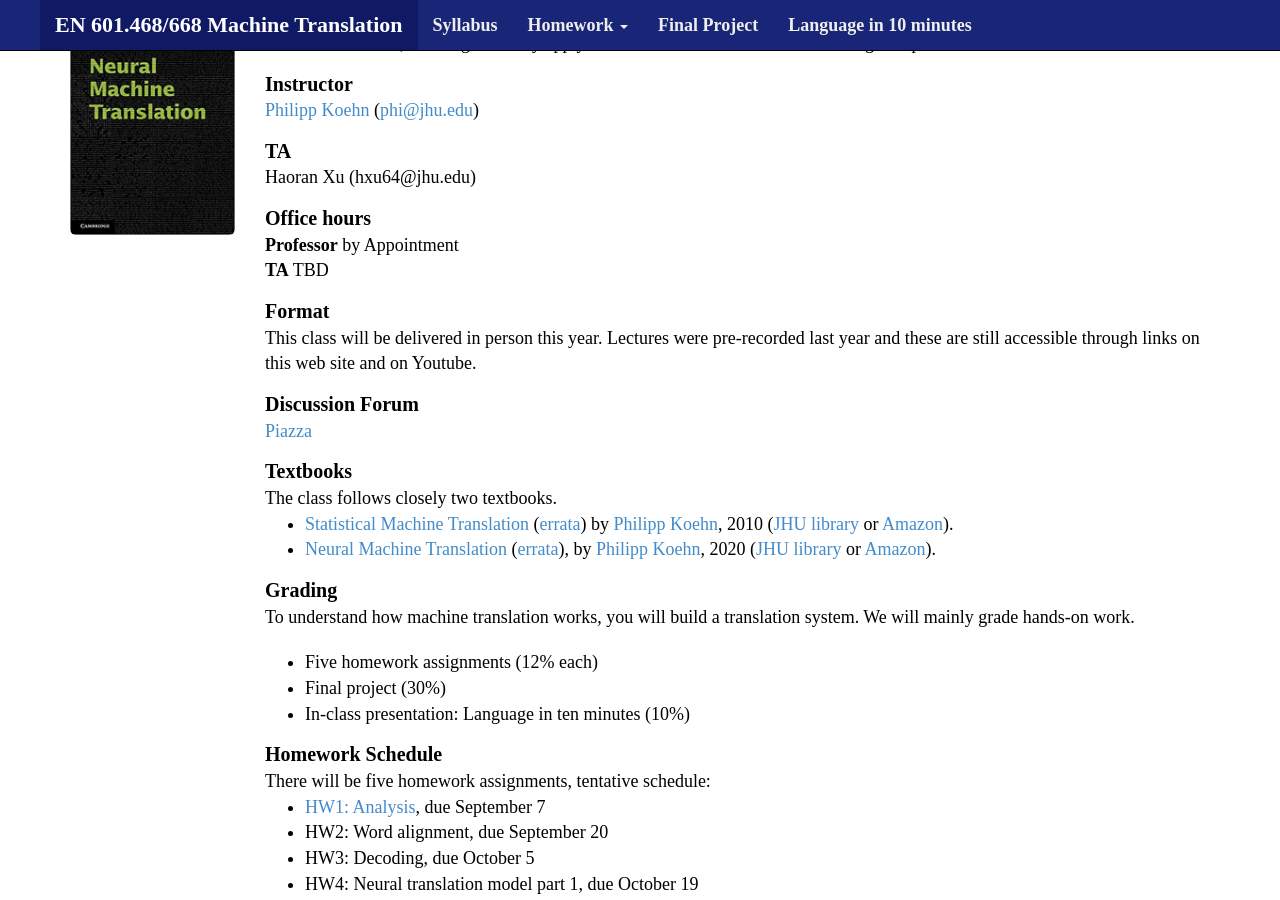
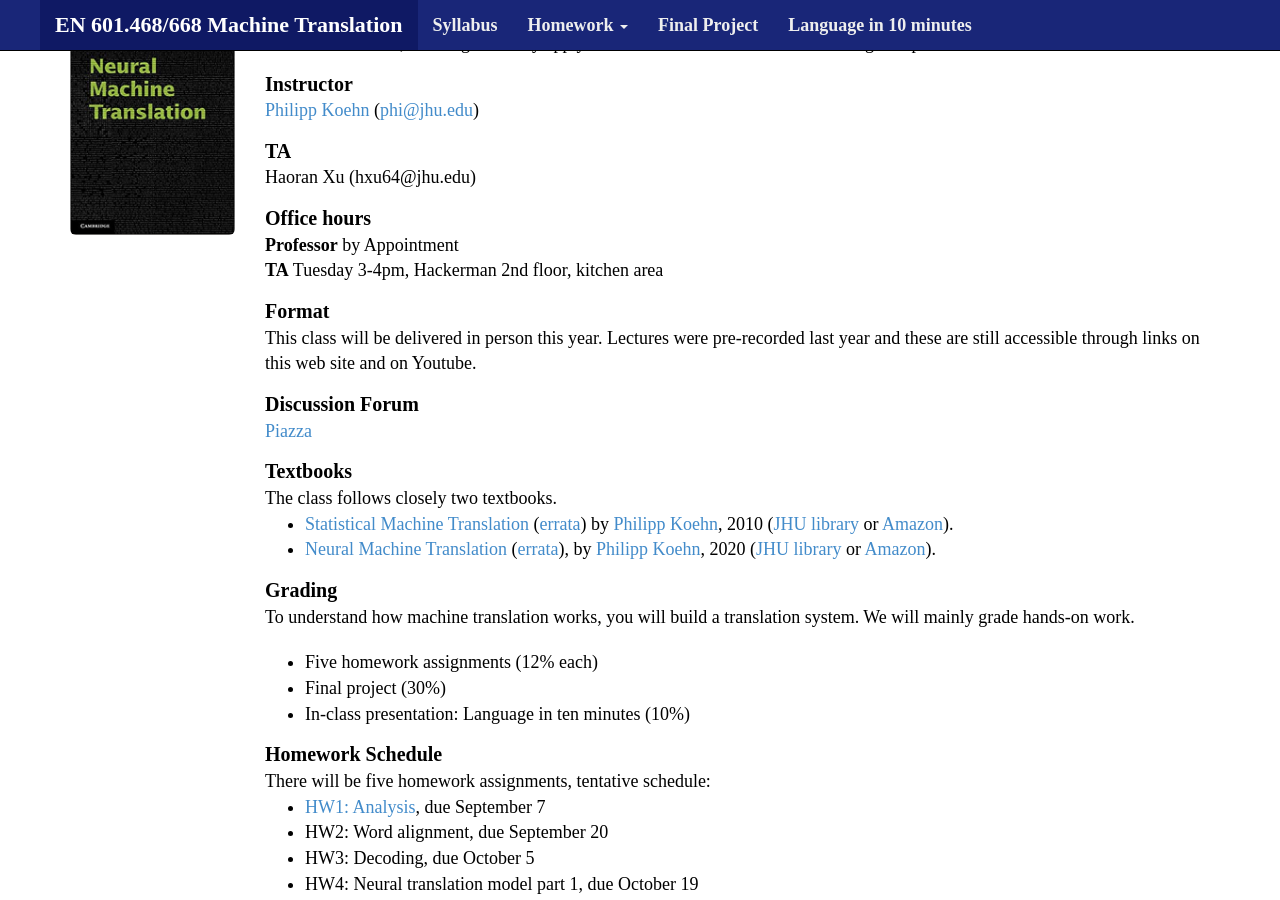
Before and after one commit to mt-class/jhu, a Jekyll site: the page built from index.md, in a window 1280 px wide and 900 px high, scrolled down 332 px. Built offline with Jekyll 4.4.1, drawn with Linux system fonts in a browser that asks for light colours; nearby versions of some CDN libraries; some web fonts are replaced.

Commit message:
ta office hours

```diff
--- a/index.md
+++ b/index.md
@@ -36,7 +36,7 @@ TA
 
 Office hours
 : **Professor** by Appointment
-: **TA** TBD
+: **TA** Tuesday 3-4pm, Hackerman 2nd floor, kitchen area
 
 Format
 : This class will be delivered in person this year. Lectures were pre-recorded last year and these are still accessible through links on this web site and on Youtube.
```
